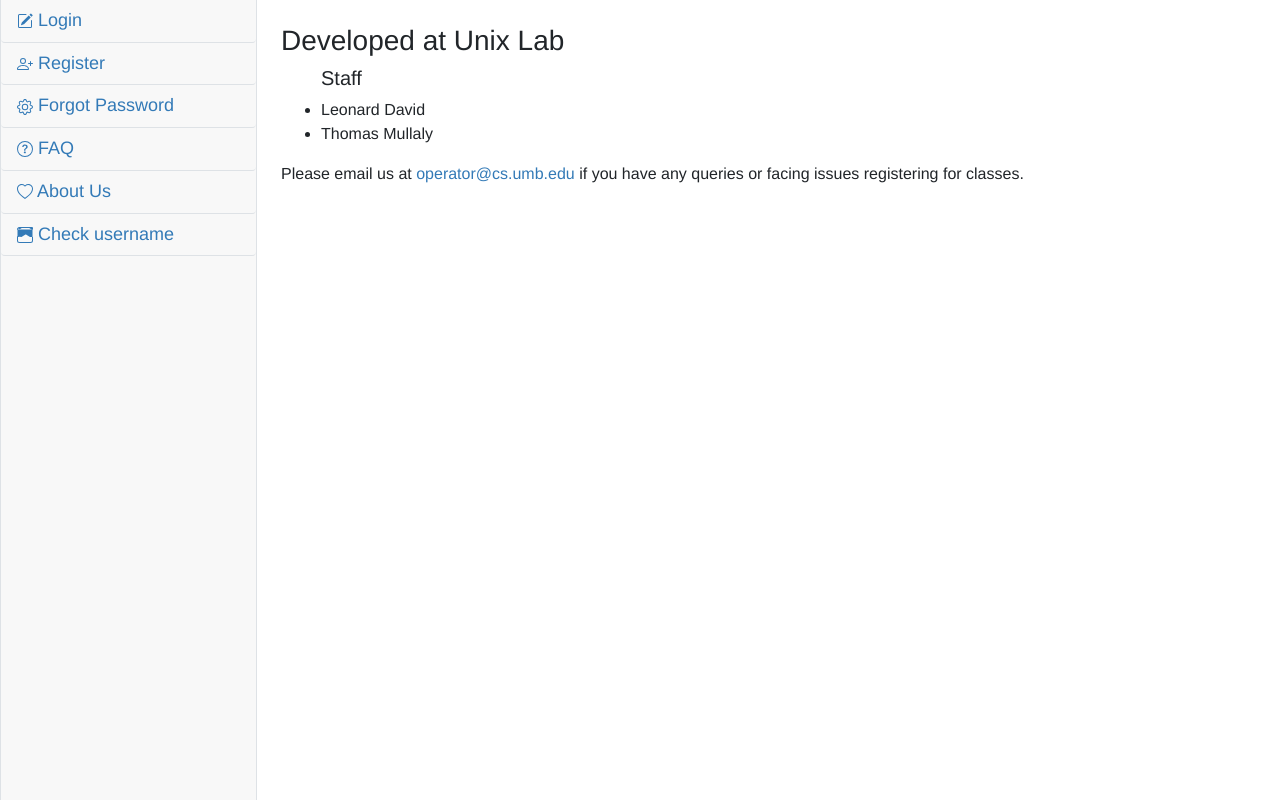
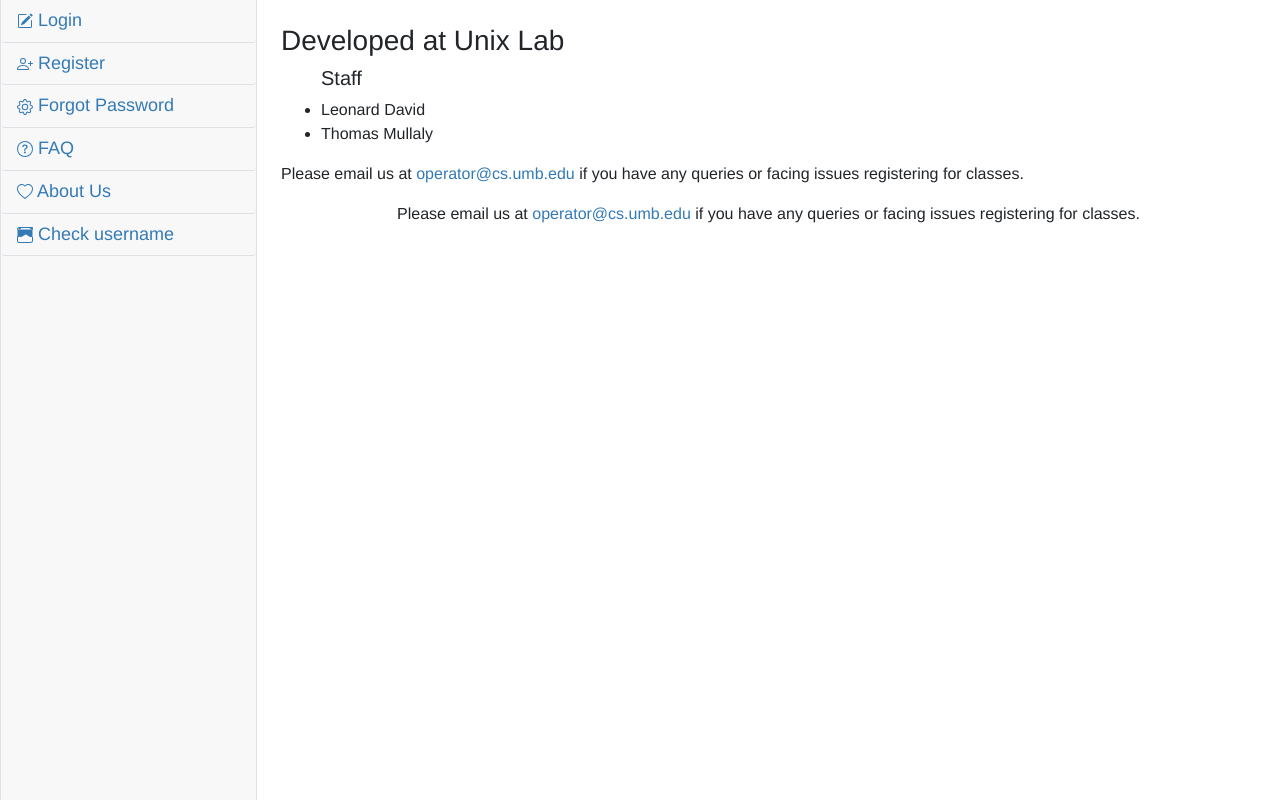
Before and after one commit to KyshanNeheeth-Peruru/portal, a Django app: page /about_us/ in a window 1280 px wide. Shown: the part 73-873 px from the top of the page. Run offline with Django 4.2, Linux system fonts and the light colour scheme; some libraries are stand-ins or nearby versions.

Commit message:
email message

```diff
--- a/templates/base.html
+++ b/templates/base.html
@@ -211,6 +211,15 @@
         <div id="content" class="p-4 w-100 h-100 border-left">
             {% block content %}
             {% endblock %}
+
+            <footer class="sticky-footer bg-white">
+                <div class="container my-auto">
+
+                    <div class="text-center my-auto">
+                        <P style="width:100%; float:left;">Please email us at <a href = "mailto: operator@cs.umb.edu">operator@cs.umb.edu</a> if you have any queries or facing issues registering for classes.</P>
+                    </div>
+                </div>
+            </footer>
         </div>
     </div>
     </ul>
```
